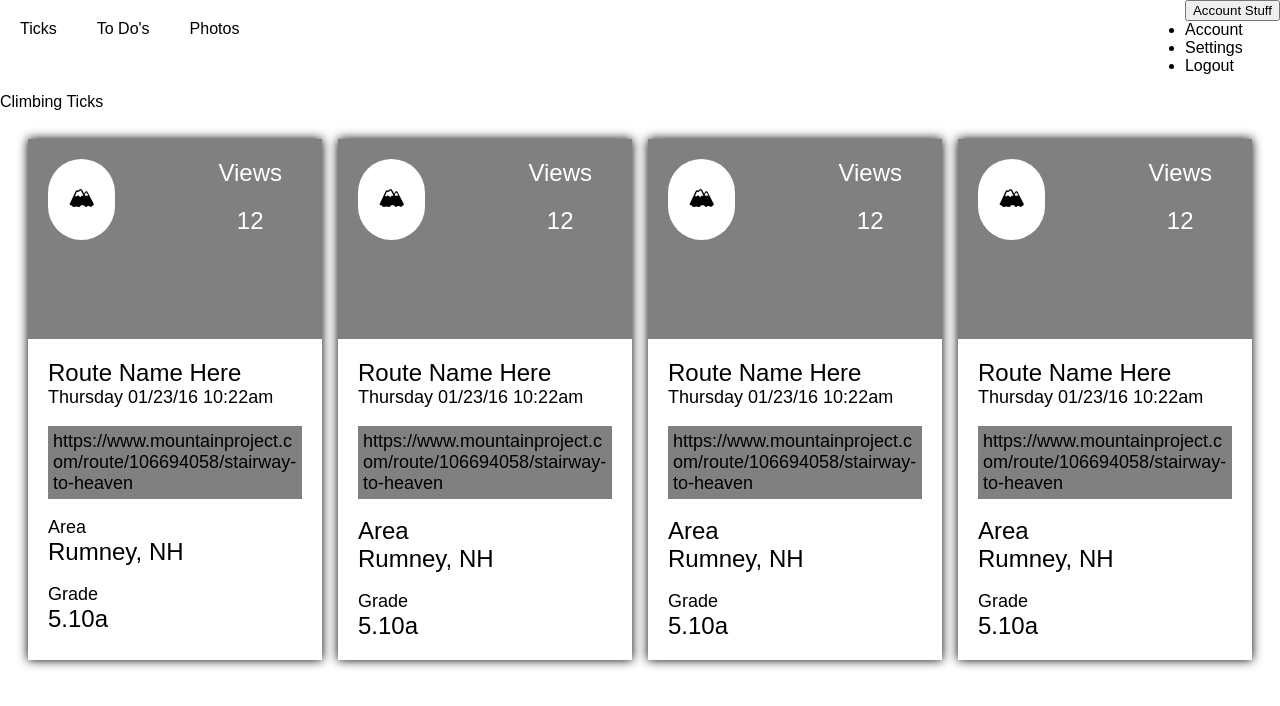
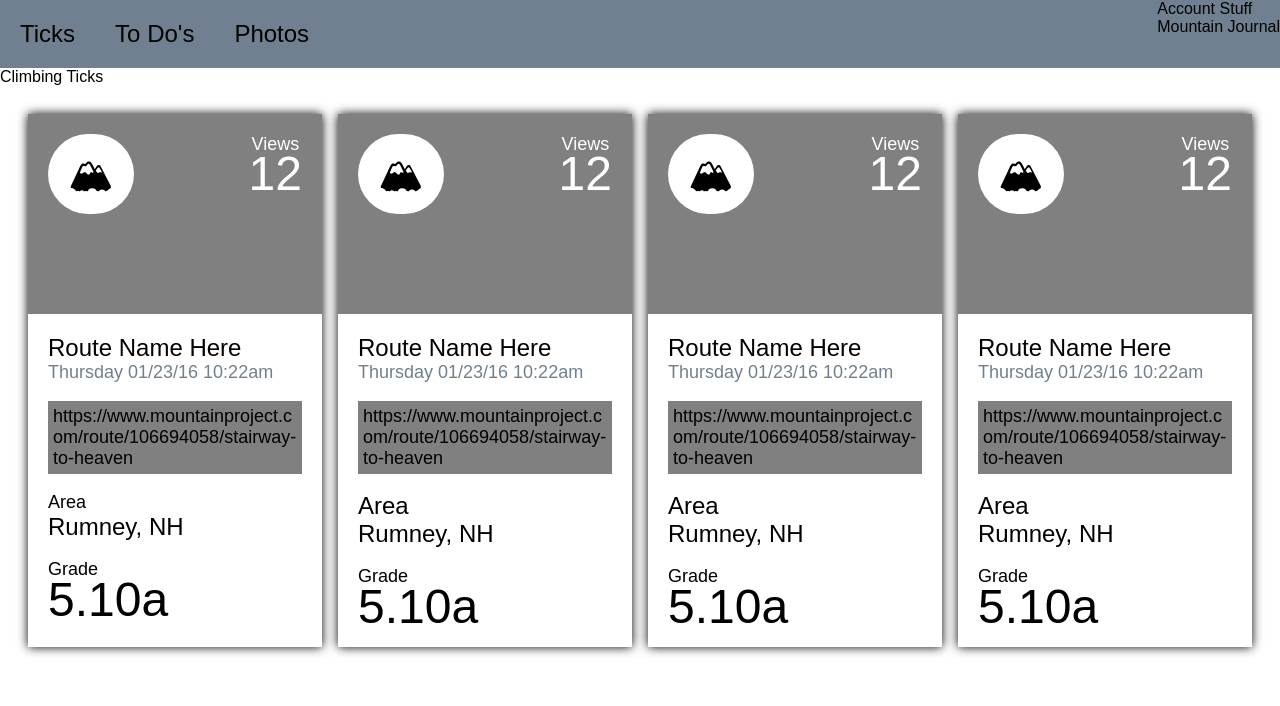
Before and after one commit to jkiernan12/climbing-comp, a plain HTML site: page index.html in a window 1280 px wide. Drawn offline with Linux system fonts and the light colour scheme; a web font is replaced by a local one.

Commit message:
Add additional header stylings

```diff
--- a/index.html
+++ b/index.html
@@ -20,14 +20,16 @@
         </ul>
         <div class="logo">
           <div>
-            <button>Account Stuff</button>
-            <ul>
+            <a class="account-info">Account Stuff</a>
+            <ul class="account-options">
               <li>Account</li>
               <li>Settings</li>
               <li>Logout</li>
             </ul>
           </div>
-          <img>
+          <div class="logo-text">
+            Mountain Journal
+          </div>
         </div>
       </nav>
     </header>
@@ -37,8 +39,8 @@
         <div class="route-header">
           <p class="route-header__icon">🏔</p>
           <div class="route-header__views">
-            <p>Views</p>
-            <p>12</p>
+            <p class="small-text">Views</p>
+            <p class="big-text">12</p>
           </div>
         </div>
         <div class="route-body">
@@ -55,8 +57,8 @@
         <div class="route-header">
           <p class="route-header__icon">🏔</p>
           <div class="route-header__views">
-            <p>Views</p>
-            <p>12</p>
+            <p class="small-text">Views</p>
+            <p class="big-text">12</p>
           </div>
         </div>
         <div class="route-body">
@@ -73,8 +75,8 @@
         <div class="route-header">
           <p class="route-header__icon">🏔</p>
           <div class="route-header__views">
-            <p>Views</p>
-            <p>12</p>
+            <p class="small-text">Views</p>
+            <p class="big-text">12</p>
           </div>
         </div>
         <div class="route-body">
@@ -91,8 +93,8 @@
         <div class="route-header">
           <p class="route-header__icon">🏔</p>
           <div class="route-header__views">
-            <p>Views</p>
-            <p>12</p>
+            <p class="small-text">Views</p>
+            <p class="big-text">12</p>
           </div>
         </div>
         <div class="route-body">
--- a/styles.css
+++ b/styles.css
@@ -29,10 +29,15 @@ nav {
   justify-content: space-between;
 }
 
+header {
+  background-color: slategray;
+}
+
 .main-menu {
   display: flex;
   flex-direction: row;
   justify-content: space-between;
+  align-items: flex-end;
 }
 
 .main-menu__option {
@@ -63,6 +68,8 @@ article {
 .route-header__icon {
   padding: 20px;
   border-radius: 40px;
+  font-size: 40px;
+  line-height: 40px;
   background-color: white;
 }
 
@@ -72,15 +79,25 @@ article {
   margin: 0 20px;
 }
 
-.route-header p, route-header div {
+.route-header__icon, .route-header div {
   margin: 20px;
+}
+
+.big-text {
+  font-size: 48px;
+  margin-top: 0;
+  line-height: 38px;
+}
+
+.small-text {
+  margin-bottom: 0;
 }
 
 .route-body {
   margin: 20px;
 }
 
-p {
+p, .main-menu__option {
   font-size: 24px;
 }
 
@@ -95,6 +112,31 @@ p {
   margin-top: 18px;
 }
 
-.route-body__url, .route-body__area-label, .route-body__grade-label, .route-body__date {
+.route-body__grade {
+  font-size: 48px;
+  line-height: 40px;
+}
+
+.route-body__date {
+  color: slategray;
+}
+
+.route-body__url, .route-body__area-label, .route-body__grade-label, .route-body__date, .small-text {
   font-size: 18px;
 }
+
+.account-info:hover~.account-options {
+  display: block;
+}
+
+.account-options:hover {
+  display: block;
+}
+
+.account-options {
+  display: none;
+  position: absolute;
+  list-style-type: none;
+  background-color: white;
+  width: 100%;
+}
```
